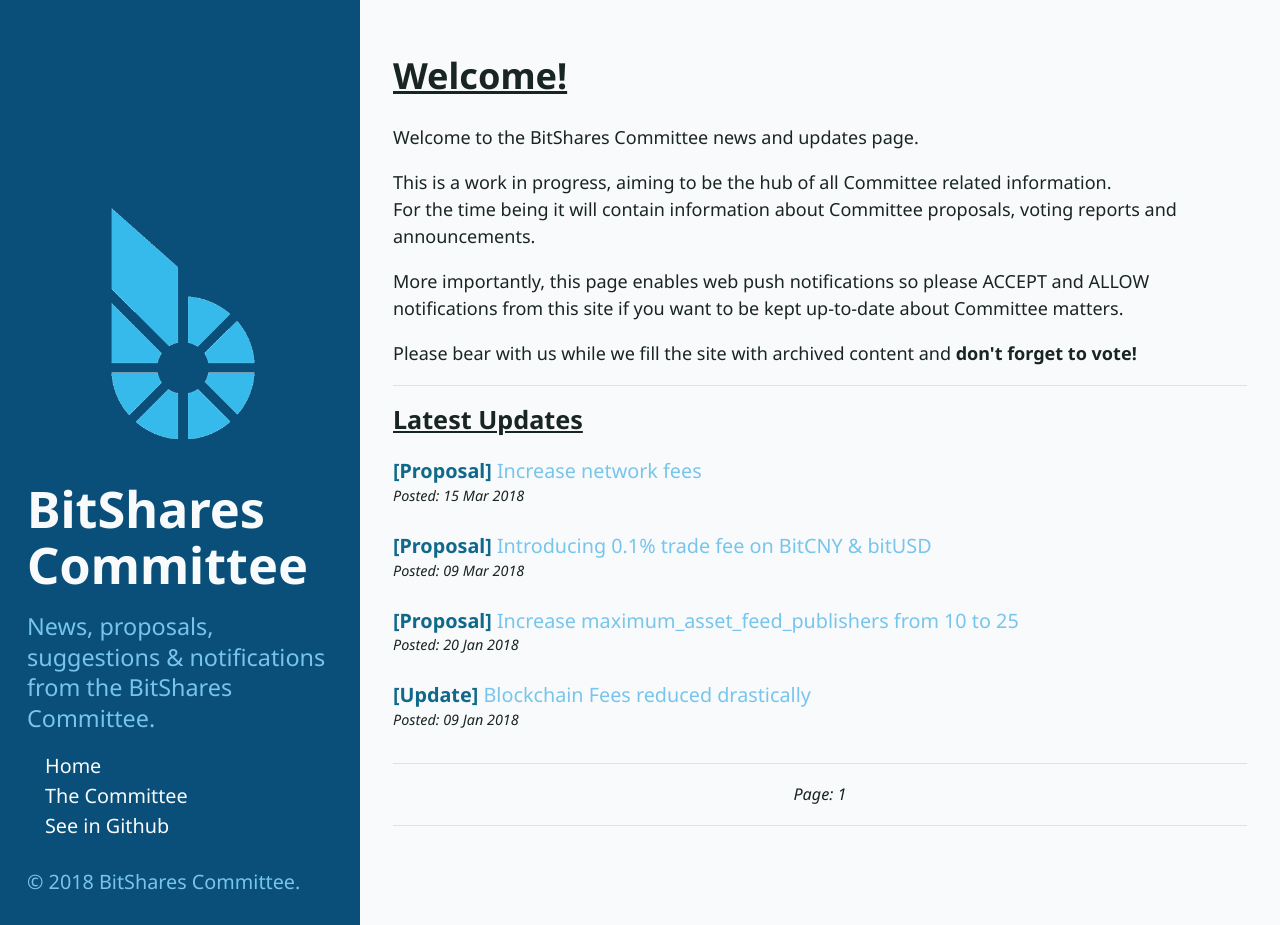
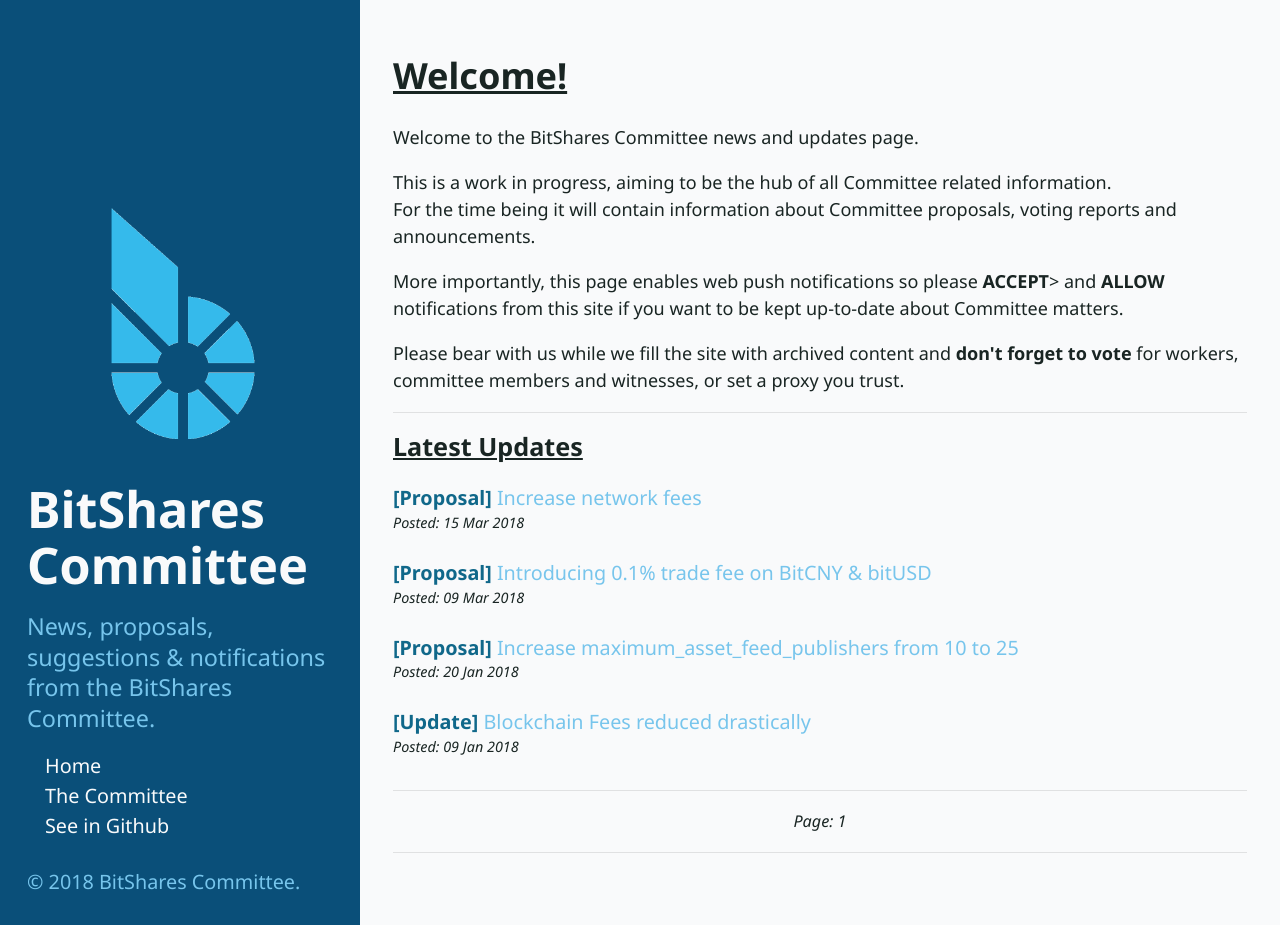
Before and after one commit to BitShares-Committee/BitShares-Committee.github.io, a Jekyll site: the page built from index.html, in a window 1280 px wide and 925 px high. Built offline with Jekyll 4.4.1, drawn with Linux system fonts in a browser that asks for light colours; the list of posts is cut into pages by our own code.

Commit message:
Text Changes

```diff
--- a/index.html
+++ b/index.html
@@ -13,13 +13,13 @@
   <br/> For the time being it will contain information about Committee proposals, voting reports and announcements.
 </p>
 <p>
-  More importantly, this page enables web push notifications so please ACCEPT and ALLOW notifications from this site if you
-  want to be kept up-to-date about Committee matters.
-</p>
-<p>
-  Please bear with us while we fill the site with archived content and
-  <strong>don't forget to vote!</strong>
-</p>
+    More importantly, this page enables web push notifications so please <strong>ACCEPT</strong>> and <strong>ALLOW</strong> notifications from this site if you
+    want to be kept up-to-date about Committee matters.
+  </p>
+  <p>
+    Please bear with us while we fill the site with archived content and
+    <strong>don't forget to vote</strong> for workers, committee members and witnesses, or set a proxy you trust.
+  </p>
 <hr/>
 <h3>Latest Updates</h3>
 {% else %}
```
